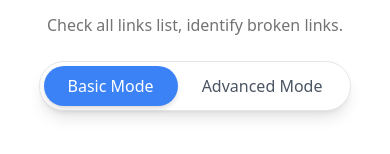
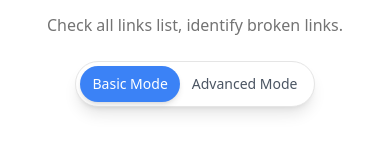
Before and after one commit to isixe/LinkChecker, a Next.js app: page / in a window 390 px wide. Shown: the part 135-289 px from the top of the page. Built offline with nearby package versions, Linux system fonts and the light colour scheme.

Commit message:
🌈 style(app): update page button style in mobile device

```diff
--- a/app/page.tsx
+++ b/app/page.tsx
@@ -394,7 +394,7 @@ export default function Home() {
         setRssLinks(checkedRssLinks as RssInfo[])
       }
 
-      const checkedResults = await getLinkCheckedResults({
+      await getLinkCheckedResults({
         collectedLinks
       })
     } catch (err) {
@@ -487,7 +487,7 @@ export default function Home() {
           <div className="rounded-full border bg-white p-1 shadow-lg">
             <button
               onClick={() => setIsAdvanced(false)}
-              className={`rounded-full px-6 py-2 transition-all duration-300 ${
+              className={`rounded-full px-3 py-2 text-sm transition-all duration-300 md:px-6 md:text-base ${
                 !isAdvanced
                   ? 'bg-blue-500 text-white shadow-md'
                   : 'text-gray-600 hover:text-gray-800'
@@ -497,7 +497,7 @@ export default function Home() {
             </button>
             <button
               onClick={() => setIsAdvanced(true)}
-              className={`rounded-full px-6 py-2 transition-all duration-300 ${
+              className={`rounded-full px-3 py-2 text-sm transition-all duration-300 md:px-6 md:text-base ${
                 isAdvanced
                   ? 'bg-purple-500 text-white shadow-md'
                   : 'text-gray-600 hover:text-gray-800'
```
